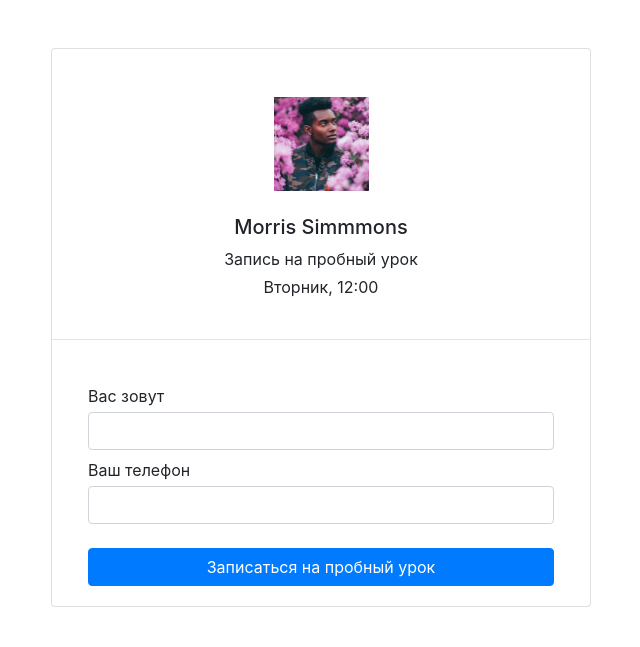
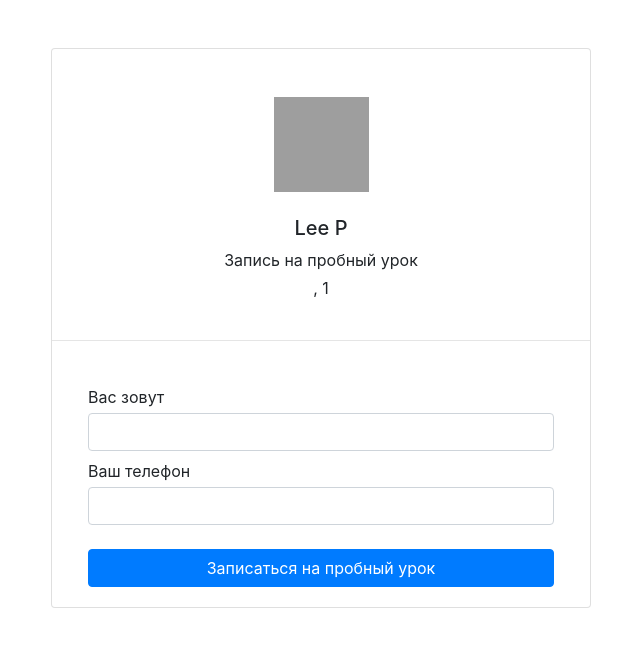
Before and after one commit to antauren/stepik-flask-project2, a Flask app: page /booking/1/1/1/ in a window 1280 px wide. Shown: the part 72-719 px from the top of the page, without its empty margins (319-959 px from the left). Run offline with Flask 2, Linux system fonts and the light colour scheme; some libraries are stand-ins or nearby versions; grey boxes are pictures that could not be loaded.

Commit message:
step5A
5А. Реализуйте страницу бронирования

    – изучите шаблон,
    – выведите форму, используя данные о преподавателе, а также день и время
    – выведите данные о времени и дне недели в скрытых полях из адреса запроса (типа /booking/215/monday/12)
    – проверьте результат.

```diff
--- a/app.py
+++ b/app.py
@@ -31,7 +31,7 @@
 
 @app.route('/booking/<int:profile_id>/<day>/<time>/')
 def render_booking(profile_id, day, time):
-    return render_template('booking.html')
+    return render_template('booking.html', profile=teachers[profile_id], day=day, time=time, days_of_week=days_of_week)
 
 
 @app.route('/booking_done/')
--- a/templates/booking.html
+++ b/templates/booking.html
@@ -36,17 +36,17 @@
     <div class="col-10 col-md-6 offset-1 offset-md-3 mb-3">
       <form action="booking_done.html" class="card mb-3">
         <div class="card-body text-center pt-5">
-          <img src="../static/pict 1.png" class="mb-3" width="95" alt="">
-          <h2 class="h5 card-title mt-2 mb-2">Morris Simmmons</h2>
+          <img src={{ profile.picture }} class="mb-3" width="95" alt="">
+          <h2 class="h5 card-title mt-2 mb-2">{{ profile.name }}</h2>
           <p class="my-1">Запись на пробный урок</p>
-          <p class="my-1">Вторник, 12:00</p>
+          <p class="my-1">{{ days_of_week[day] }}, {{ time }}</p>
         </div>
         <hr/>
         <div class="card-body mx-3">
           <div class="row">
-            <input class="form-control" type="hidden" name="clientWeekday" value="mon">
-            <input class="form-control" type="hidden" name="clientTime" value="12:00">
-            <input class="form-control" type="hidden" name="clientTeacher" value="10">
+            <input class="form-control" type="hidden" name="clientWeekday" value={{ day }}>
+            <input class="form-control" type="hidden" name="clientTime" value={{ time }}>
+            <input class="form-control" type="hidden" name="clientTeacher" value={{ profile.id }}>
           </div>
 
           <label class="mb-1 mt-2" for="clientName">Вас зовут</label>
```
